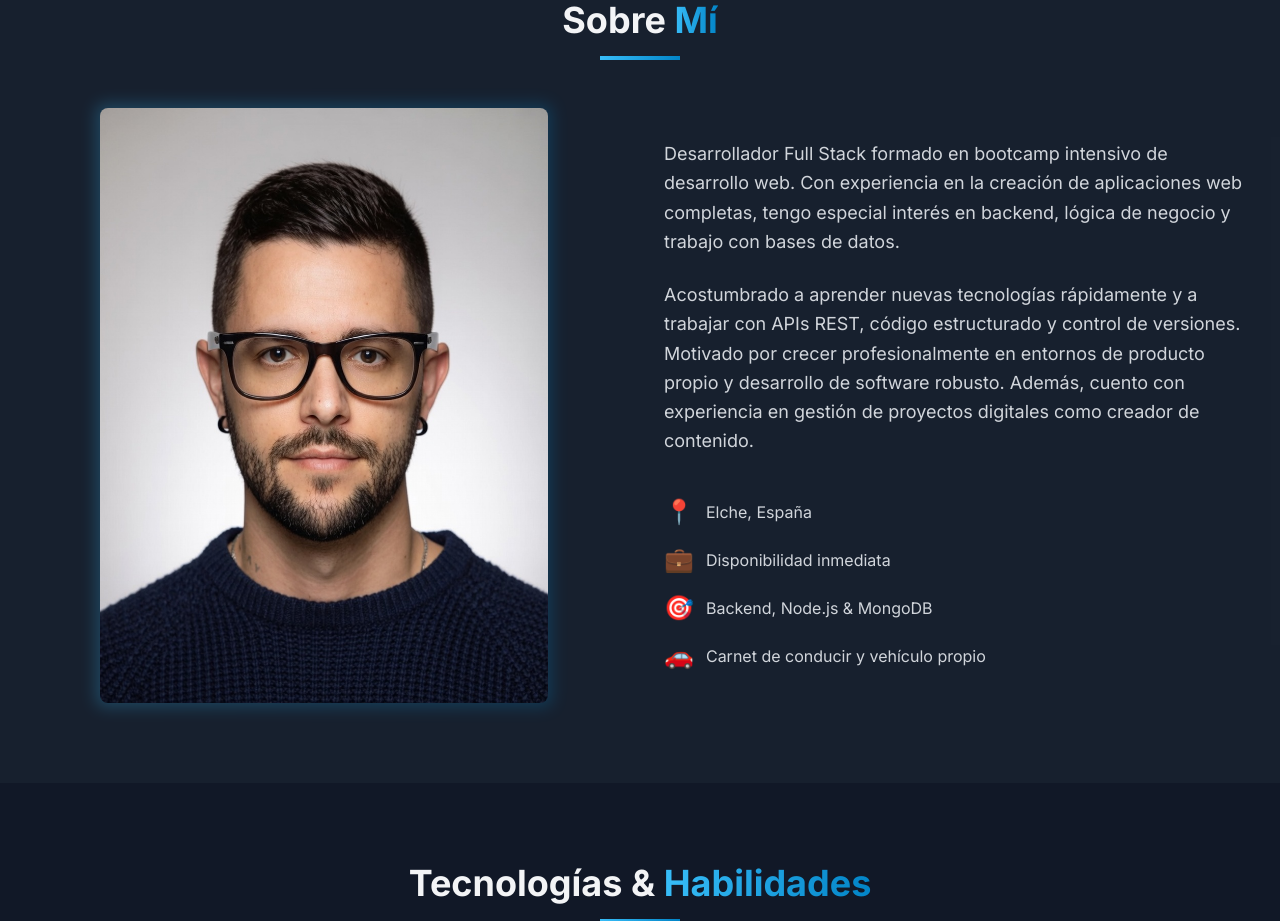
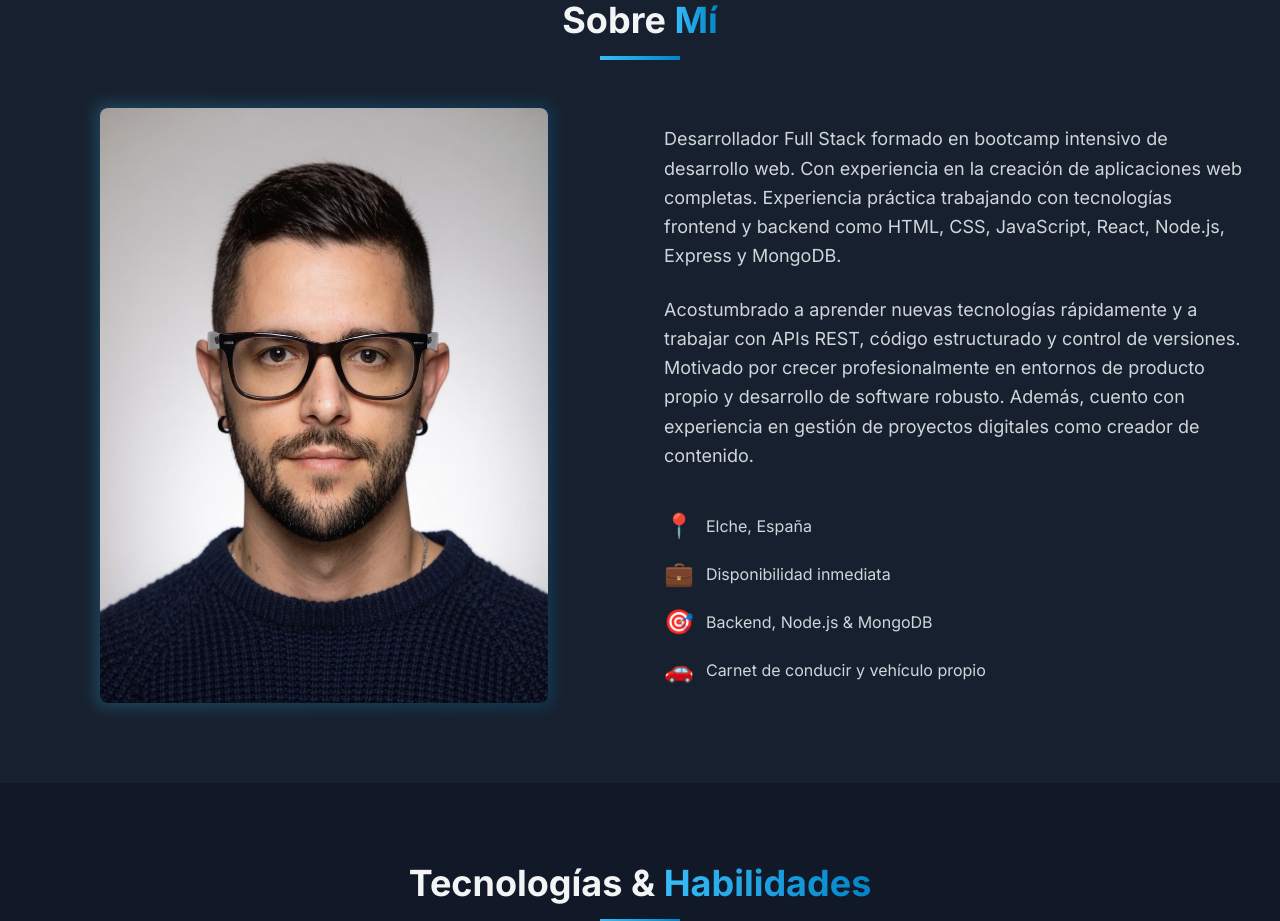
Before and after one commit to GeX90/my-portfoliofullstackdev, a React (Vite) app: page / in a window 1280 px wide. Shown: the part 880-1801 px from the top of the page. Built offline with nearby package versions, Linux system fonts and the light colour scheme.

Commit message:
Update Spanish translation for About section to include additional frontend and backend technologies

```diff
--- a/src/translations/es.js
+++ b/src/translations/es.js
@@ -23,7 +23,7 @@ export const es = {
   about: {
     title: 'Sobre',
     titleHighlight: 'Mí',
-    paragraph1: 'Desarrollador Full Stack formado en bootcamp intensivo de desarrollo web. Con experiencia en la creación de aplicaciones web completas, tengo especial interés en backend, lógica de negocio y trabajo con bases de datos.',
+    paragraph1: 'Desarrollador Full Stack formado en bootcamp intensivo de desarrollo web. Con experiencia en la creación de aplicaciones web completas. Experiencia práctica trabajando con tecnologías frontend y backend como HTML, CSS, JavaScript, React, Node.js, Express y MongoDB.',
     paragraph2: 'Acostumbrado a aprender nuevas tecnologías rápidamente y a trabajar con APIs REST, código estructurado y control de versiones. Motivado por crecer profesionalmente en entornos de producto propio y desarrollo de software robusto. Además, cuento con experiencia en gestión de proyectos digitales como creador de contenido.',
     location: 'Elche, España',
     availability: 'Disponibilidad inmediata',
```
